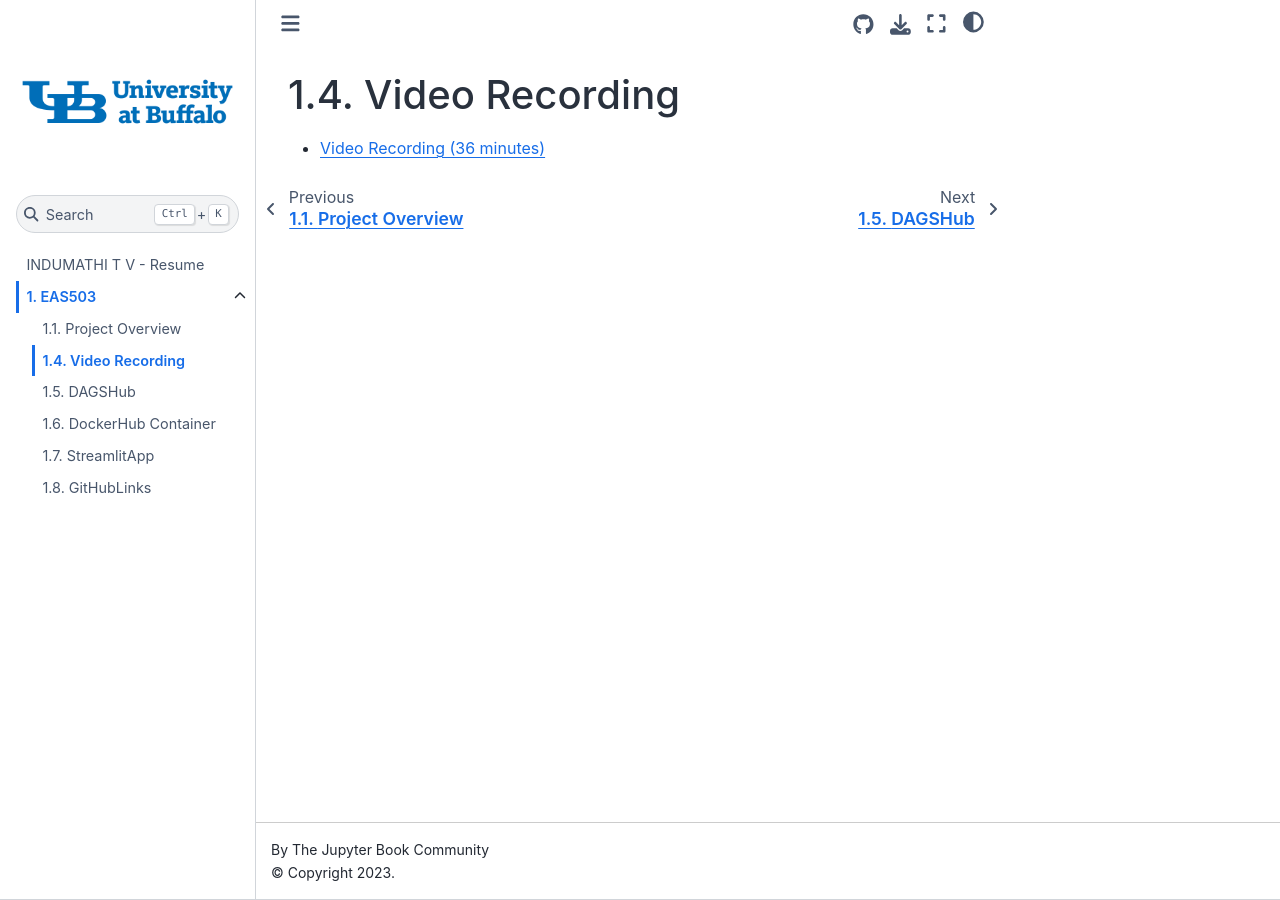
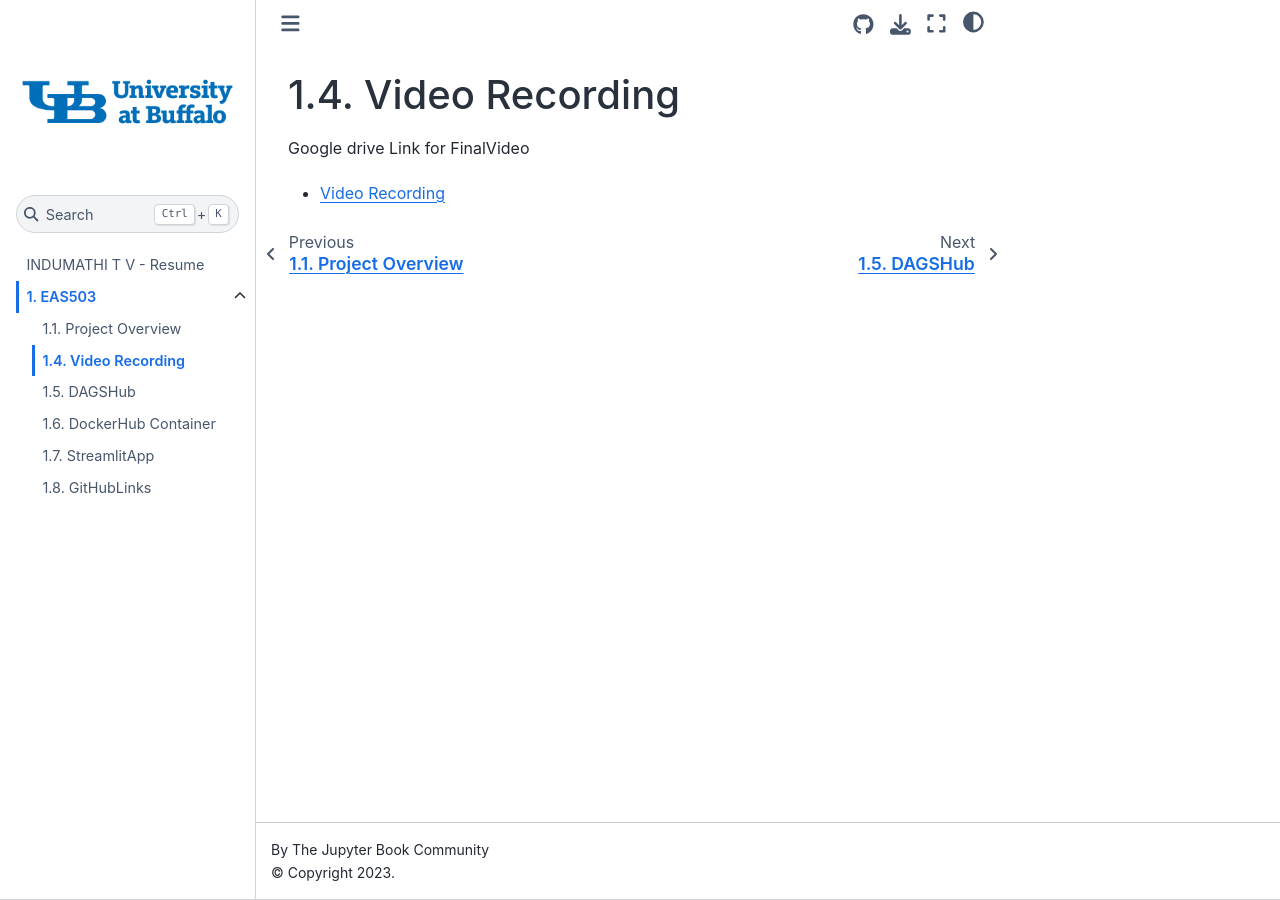
Before and after one commit to Indumathitv27/portfolio, a Jupyter Book: the page built from courses/eas503/Video_recording.md, in a window 1280 px wide. Built offline with Jupyter Book 1.0.4 settings and Sphinx 7.4.7 and the Sphinx Book theme 1.1.4, drawn with Linux system fonts in a browser that asks for light colours; pages that are not in the unit, such as notebooks, are missing from menus.

Commit message:
FinalVideoLink Push

````diff
--- a/courses/eas503/Video_recording.md
+++ b/courses/eas503/Video_recording.md
@@ -1,6 +1,7 @@
 # Video Recording
 
-- [Video Recording (36 minutes)](https://ub.hosted.panopto.com/Panopto/Pages/Viewer.aspx?id=c8e521d6-9b89-4f8e-ae5b-afa3004ff4f5)
+Google drive Link for FinalVideo
+- [Video Recording](https://drive.google.com/file/d/1V2N69KR70vGn10GMREagY_EKtNtL0wga/view?usp=sharing)
 
 
 ```{tableofcontents}
````
